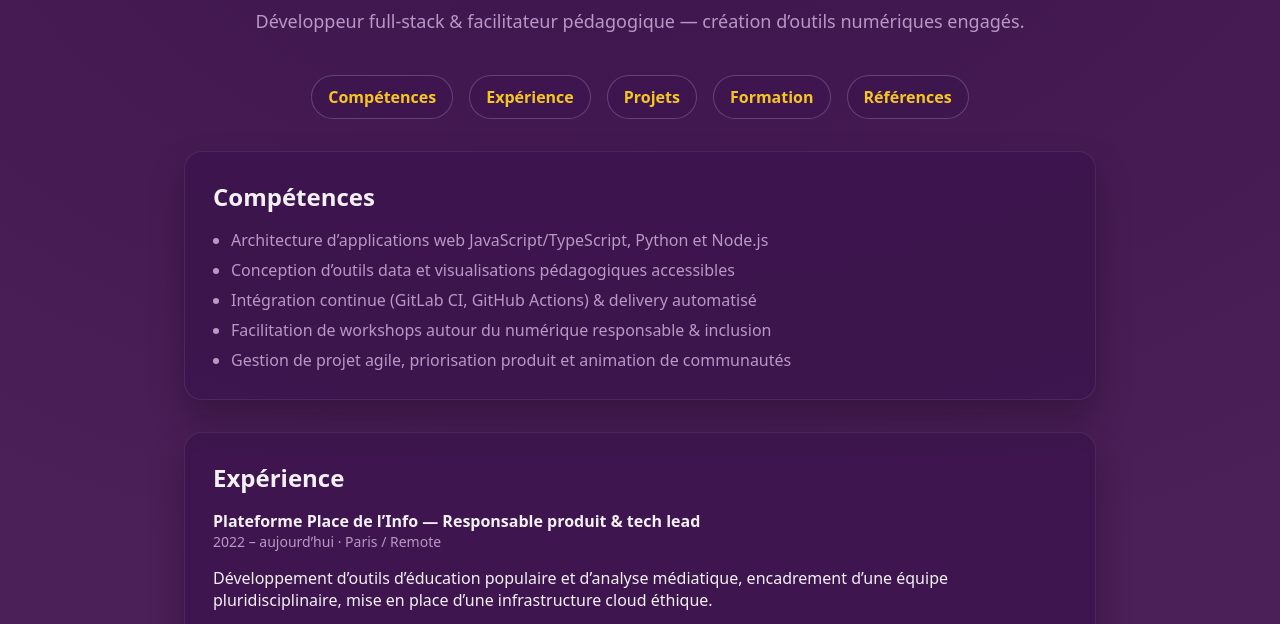
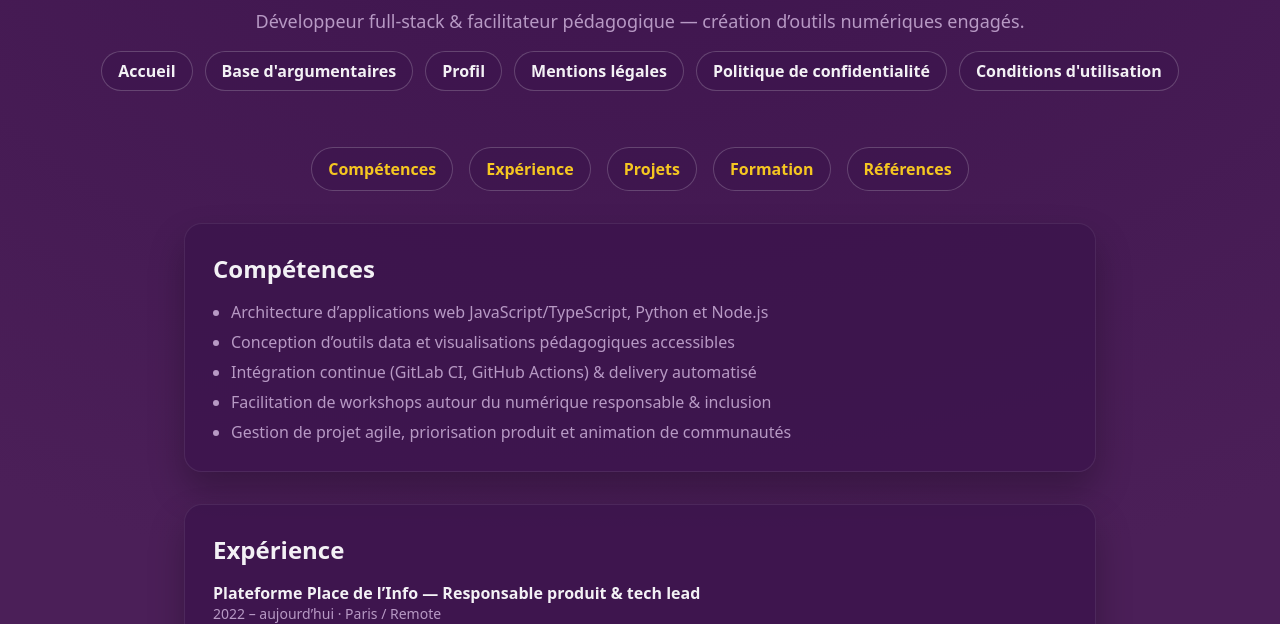
Before and after one commit to Guiraud/bingo-mascu.placedelinfo.org, a plain HTML site: page profil.html in a window 1280 px wide. Shown: the part 111-735 px from the top of the page. Drawn offline with Linux system fonts and the light colour scheme.

Commit message:
Initialisation

```diff
--- a/profil.html
+++ b/profil.html
@@ -28,6 +28,29 @@
     a:focus {
       color: #FFE27A;
     }
+    .main-nav {
+      display:flex;
+      justify-content:center;
+      flex-wrap:wrap;
+      gap:12px;
+      margin:16px auto 32px;
+      padding:0 16px;
+    }
+    .main-nav a {
+      display:inline-flex;
+      align-items:center;
+      gap:6px;
+      padding:8px 16px;
+      border-radius:999px;
+      border:1px solid rgba(255,255,255,0.2);
+      background: rgba(61,20,77,0.6);
+      color: var(--ink);
+    }
+    .main-nav a:hover,
+    .main-nav a:focus {
+      border-color: var(--accent);
+      color: var(--accent);
+    }
     header {
       padding: 48px 24px 24px;
       text-align: center;
@@ -41,14 +64,14 @@
       color: var(--muted);
       font-size: 18px;
     }
-    nav {
+    .section-nav {
       display: flex;
       justify-content: center;
       gap: 16px;
       flex-wrap: wrap;
       margin: 0 16px 32px;
     }
-    nav a {
+    .section-nav a {
       padding: 10px 16px;
       border: 1px solid rgba(255, 255, 255, 0.2);
       border-radius: 999px;
@@ -157,9 +180,17 @@
   <header>
     <h1>Mehdi Guiraud</h1>
     <p>Développeur full-stack & facilitateur pédagogique — création d’outils numériques engagés.</p>
+    <nav class="main-nav" aria-label="Navigation principale">
+      <a href="index.html">Accueil</a>
+      <a href="bdd.html">Base d'argumentaires</a>
+      <a href="profil.html">Profil</a>
+      <a href="mentions-legales.html">Mentions légales</a>
+      <a href="politique-confidentialite.html">Politique de confidentialité</a>
+      <a href="conditions-utilisation.html">Conditions d'utilisation</a>
+    </nav>
   </header>
 
-  <nav>
+  <nav class="section-nav" aria-label="Navigation du profil">
     <a href="#skills">Compétences</a>
     <a href="#experience">Expérience</a>
     <a href="#projects">Projets</a>
```
Also changed, not shown: bdd.html (+33 -0 lines), conditions-utilisation.html (+31 -0 lines), index.html (+33 -0 lines), mentions-legales.html (+31 -0 lines), politique-confidentialite.html (+31 -0 lines).
